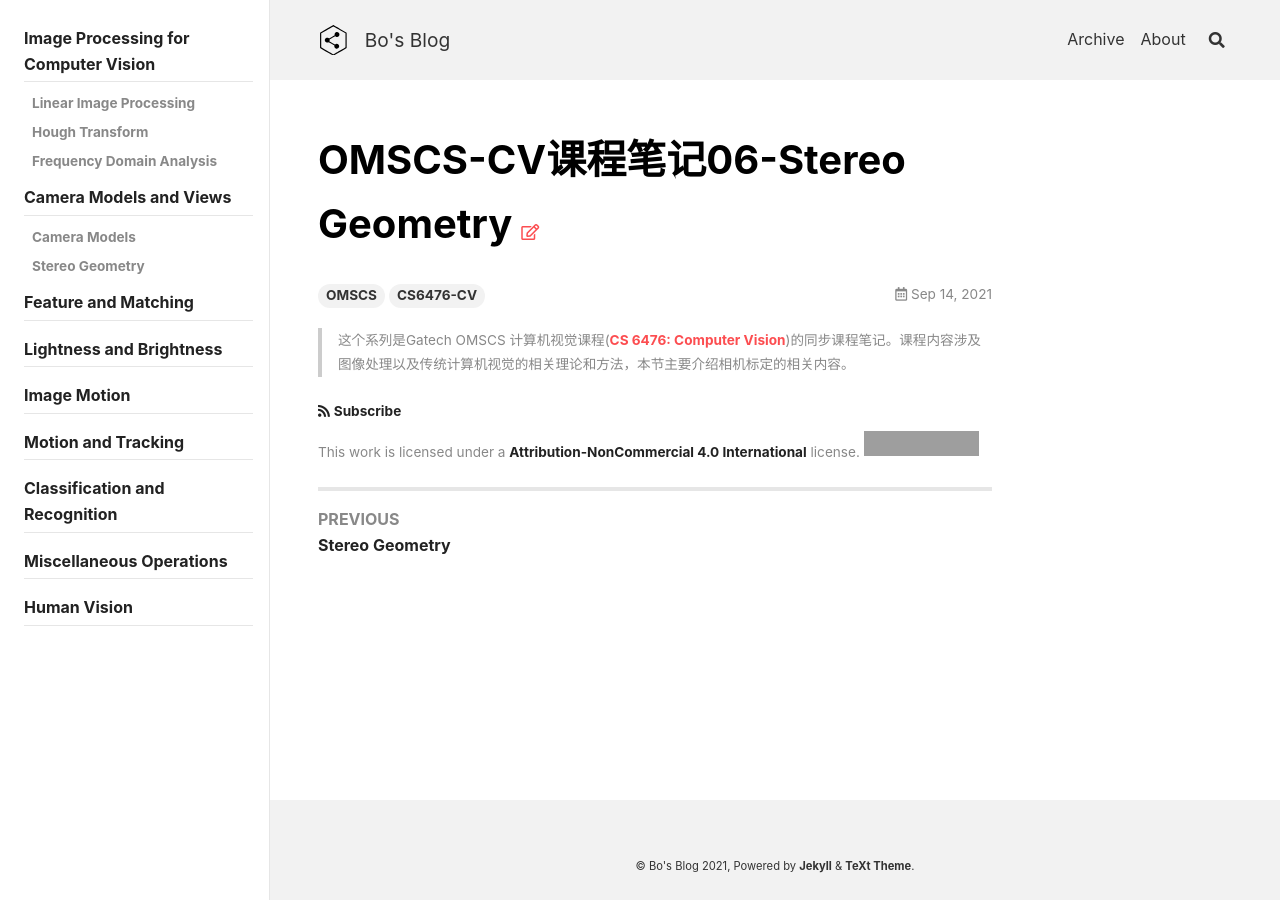
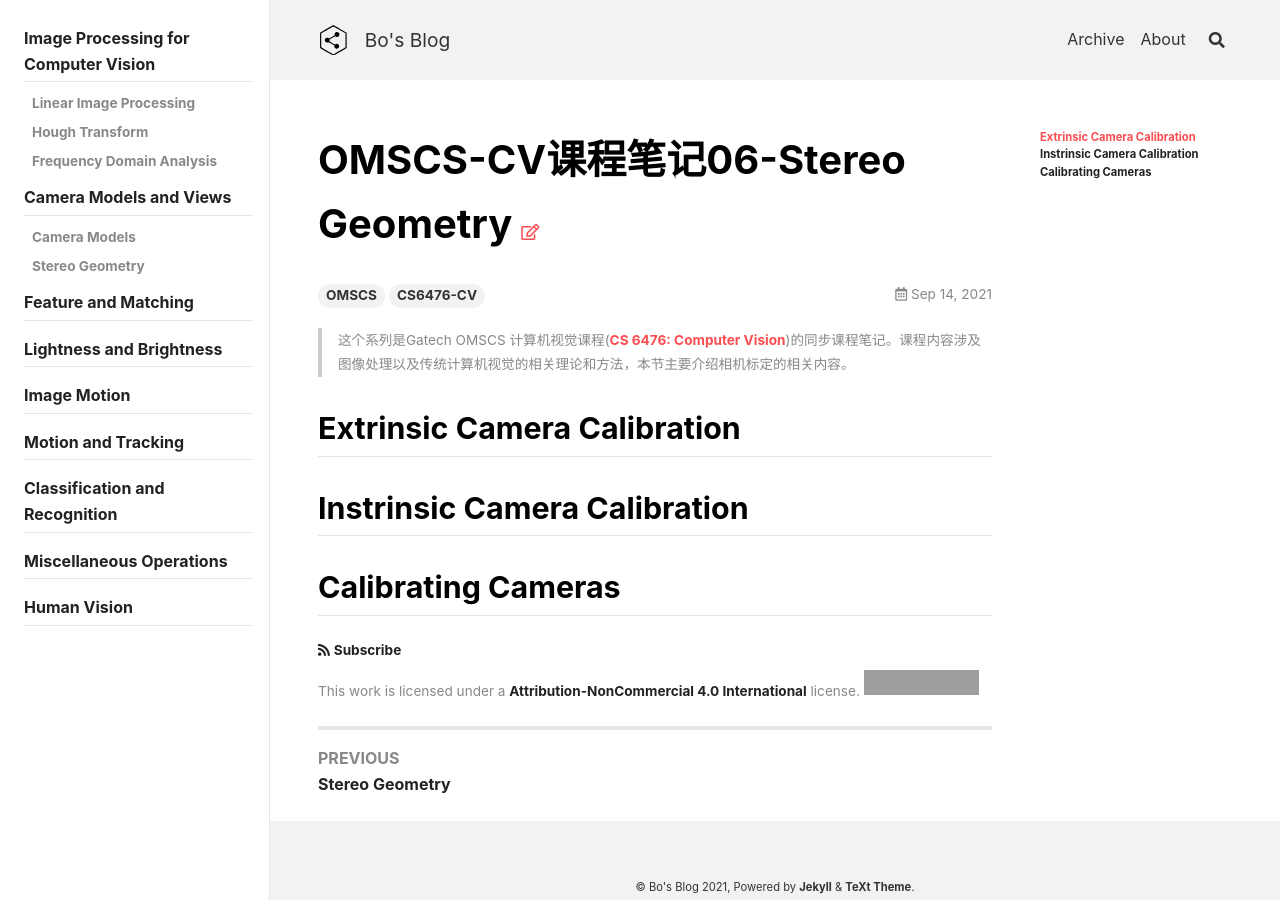
Before and after one commit to peng00bo00/peng00bo00_previous_blog, a Jekyll site: the page built from _posts/2021-09-14-OMSCS-CV-NOTES-06.md, in a window 1280 px wide. Built offline with Jekyll 4.4.1, drawn with Linux system fonts in a browser that asks for light colours; nearby versions of some CDN libraries; grey boxes are pictures that could not be loaded.

Commit message:
Update 2021-09-14-OMSCS-CV-NOTES-06.md

```diff
--- a/_posts/2021-09-14-OMSCS-CV-NOTES-06.md
+++ b/_posts/2021-09-14-OMSCS-CV-NOTES-06.md
@@ -11,3 +11,9 @@ sidebar:
 
 > 这个系列是Gatech OMSCS 计算机视觉课程([CS 6476: Computer Vision](https://omscs.gatech.edu/cs-6476-computer-vision))的同步课程笔记。课程内容涉及图像处理以及传统计算机视觉的相关理论和方法，本节主要介绍相机标定的相关内容。
 <!--more-->
+
+## Extrinsic Camera Calibration
+
+## Instrinsic Camera Calibration
+
+## Calibrating Cameras
```
